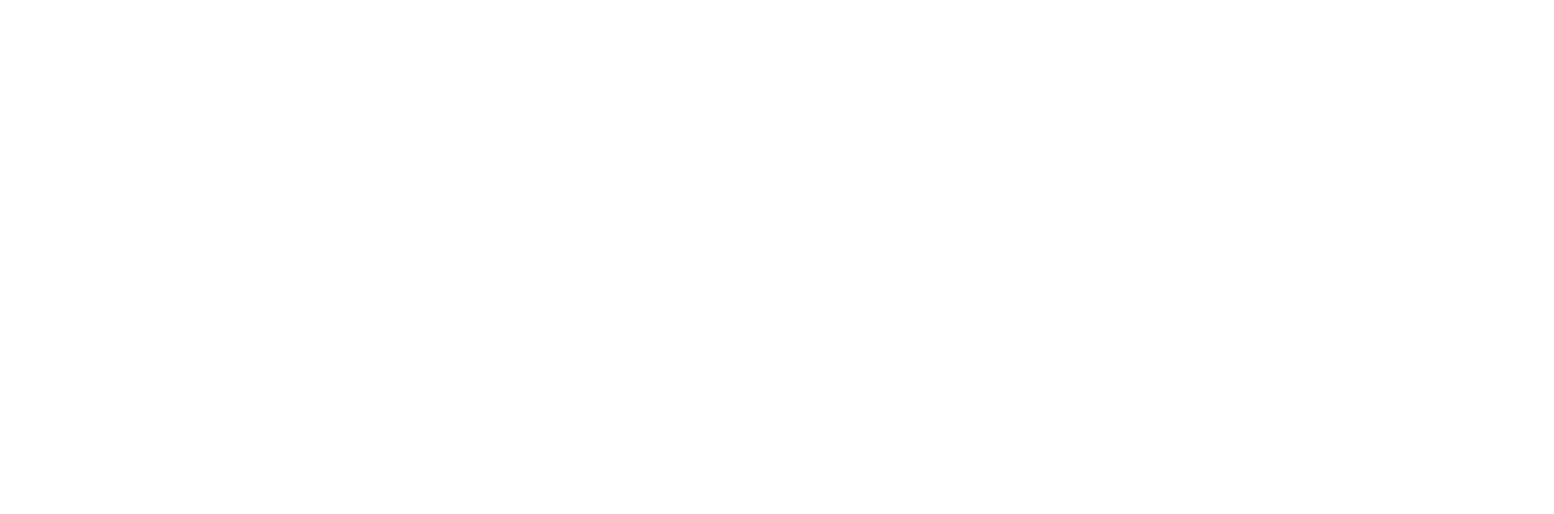
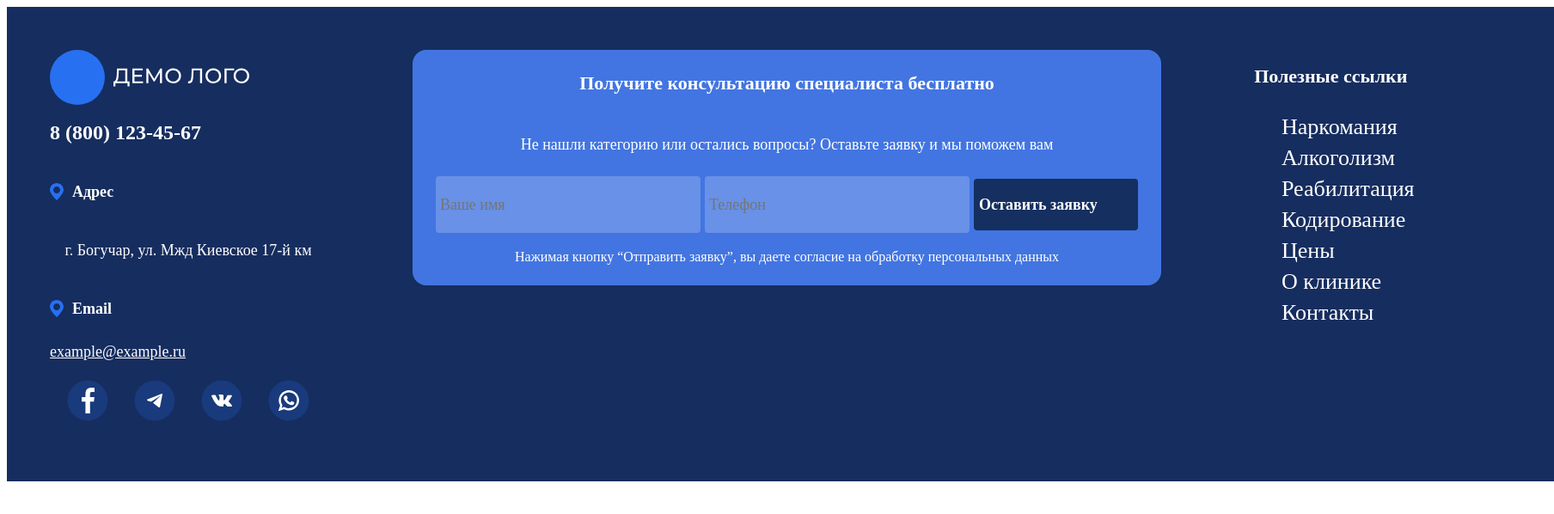
Before and after one commit to justnuriss/product-AAN, a plain HTML site: page index.html in a window 1280 px wide. Shown: the whole page at 86% size, 1808 px wide, since content can reach past the window. Drawn offline with Linux system fonts and the light colour scheme.

Commit message:
added footer and svg

```diff
--- a/index.html
+++ b/index.html
@@ -7,7 +7,57 @@
     <link rel="stylesheet" href="style.css">
 </head>
 <body>
+
+
+    <footer class="footer">
+        <div class="footer-content">
+            <div class="foot-1">
+                <div class="foot-logo">
+                    <img src="./svg/foot2.svg" alt="">
+                    <img src="./svg/foot1.svg" alt="">
+                </div>
+                <h1>8 (800) 123-45-67</h1>
+                <div class="adres">
+                    <img src="./svg/adres.svg" alt="">
+                    <h4>Адрес</h4>
+                </div>
+                <p>г. Богучар, ул. Мжд Киевское 17-й км</p>
+                <div class="adres">
+                    <img src="./svg/adres.svg" alt="">
+                    <h4>Email</h4>
+                </div>
+                <a href="example@example.ru">example@example.ru</a>
+                <div class="sot-set">
+                    <img src="./svg/facebook.svg" alt="">
+                    <img src="./svg/telegram.svg" alt="">
+                    <img src="./svg/vk.svg" alt="">
+                    <img src="./svg/whatsap.svg" alt="">
+                </div>
+            </div>
+            <div class="foot-2">
+                <h2>Получите консультацию специалиста бесплатно</h2>
+                <h4>Не нашли категорию или остались вопросы? Оставьте заявку и мы поможем вам</h4>
+                <div class="foot-box">
+                    <input type="text" placeholder="Ваше имя">
+                    <input type="text" placeholder="Телефон">
+                    <button>Оставить заявку</button>
+                </div>
+                <p>Нажимая кнопку “Отправить заявку”, вы даете согласие на обработку персональных данных</p>
+            </div>
+            <div class="foot-3">
+                <h1>Полезные ссылки</h1>
+                <ul>
+                    <li>Наркомания</li>
+                    <li>Алкоголизм</li>
+                    <li>Реабилитация</li>
+                    <li>Кодирование</li>
+                    <li>Цены</li>
+                    <li>О клинике</li>
+                    <li>Контакты</li>
+                </ul>
+            </div>
+        </div>
+    </footer>
     <script src="index.js"></script>
-
 </body>
 </html>
--- a/style.css
+++ b/style.css
@@ -0,0 +1,180 @@
+.footer{
+    margin: 0 auto;
+    background: rgb(22, 45, 95);
+    width: 1800px;
+    /* height: 450px; */
+}
+.footer-content{
+    display: flex;
+    padding: 50px;
+    gap: 100px;
+
+}
+.foot-1{
+    display: flex;
+    flex-direction: column;
+    justify-content: left;
+
+}
+.foot-logo{
+    display: flex;
+    gap: 10px;
+    justify-content: left;
+    text-align: left;
+
+}
+.foot-1 h1{
+    color: rgb(255, 255, 255);
+font-family: Montserrat;
+font-size: 24px;
+font-weight: 800;
+line-height: 32px;
+letter-spacing: 0%;
+text-align: left;
+}
+.adres{
+    display: flex;
+    color: rgb(255, 255, 255);
+font-family: Montserrat;
+font-size: 18px;
+font-weight: 700;
+line-height: 26px;
+letter-spacing: 0%;
+text-align: left;
+gap: 10px;
+
+}
+.foot-1 p{
+    color: rgb(255, 255, 255);
+font-family: Montserrat;
+font-size: 18px;
+font-weight: 400;
+line-height: 26px;
+letter-spacing: 0%;
+text-align: center;
+}
+.foot-1 a{
+    color: rgb(255, 255, 255);
+font-family: Montserrat;
+font-size: 18px;
+font-weight: 400;
+line-height: 26px;
+letter-spacing: 0%;
+text-decoration-line: underline;
+}
+.sot-set{
+    padding: 20px;
+    display: flex;
+    gap: 30px;
+}
+.sot-set img{
+    width: 48px;
+height: 48px;
+}
+.foot-2{
+    display: flex;
+    flex-direction: column;
+    align-items: center;
+    justify-content: center;
+    background: rgb(66, 117, 225);
+    width: 871px;
+height: 274px;
+border-radius: 16px;
+}
+.foot-2 h2{
+    color: rgb(255, 255, 255);
+font-family: Montserrat;
+font-size: 22px;
+font-weight: 700;
+line-height: 32px;
+letter-spacing: 0%;
+text-align: center;
+}
+.foot-2 h4{
+    color: rgb(255, 255, 255);
+font-family: Montserrat;
+font-size: 18px;
+font-weight: 500;
+line-height: 26px;
+letter-spacing: 0%;
+text-align: center;
+}
+.foot-2 p{
+    color: rgb(255, 255, 255);
+font-family: Montserrat;
+font-size: 16px;
+font-weight: 400;
+line-height: 24px;
+letter-spacing: 0%;
+text-align: center;
+}
+.foot-box{
+    display: flex;
+    align-items: center;
+    justify-content: center;
+    gap: 5px;
+}
+.foot-box input{
+    border-radius: 4px;
+border: rgba(255, 255, 255, 0.2);;
+background: rgba(255, 255, 255, 0.2);
+width: 298px;
+height: 56px;
+text-align: left;
+padding: 5px;
+color: rgba(255, 255, 255, 0.956);
+font-family: Montserrat;
+font-size: 18px;
+font-weight: 500;
+line-height: 26px;
+letter-spacing: 0%;
+text-align: left;
+}
+.foot-box button{
+    border-radius: 4px;
+    border: rgb(21, 47, 96) ;
+    background: rgb(21, 47, 96);
+    width: 191px;
+height: 60px;
+color: rgb(255, 255, 255);
+font-family: Montserrat;
+font-size: 18px;
+font-weight: 600;
+line-height: 24px;
+letter-spacing: 0%;
+text-align: left;
+}
+.foot-3{
+    display: flex;
+    flex-direction: column;
+    align-items: center;
+    justify-content: left;
+}
+.foot-3 h1{
+    color: rgb(255, 255, 255);
+font-family: Montserrat;
+font-size: 22px;
+font-weight: 700;
+line-height: 32px;
+letter-spacing: 0%;
+text-align: left;
+}
+.foot-3 ul{
+    display: flex;
+    flex-direction: column;
+    justify-content: left;
+    gap: 10px;
+}
+.foot-3 li{
+    color: rgb(255, 255, 255);
+font-family: Montserrat;
+font-size: 26px;
+font-weight: 500;
+line-height: 26px;
+letter-spacing: 0%;
+text-align: left;
+list-style: none;
+display: flex;
+flex-direction: column;
+justify-content: left;
+}
```
Also changed, not shown: svg/adres.svg (added), svg/facebook.svg (added), svg/foot1.svg (added), svg/foot2.svg (added), svg/telegram.svg (added), svg/vk.svg (added), svg/whatsap.svg (added).
